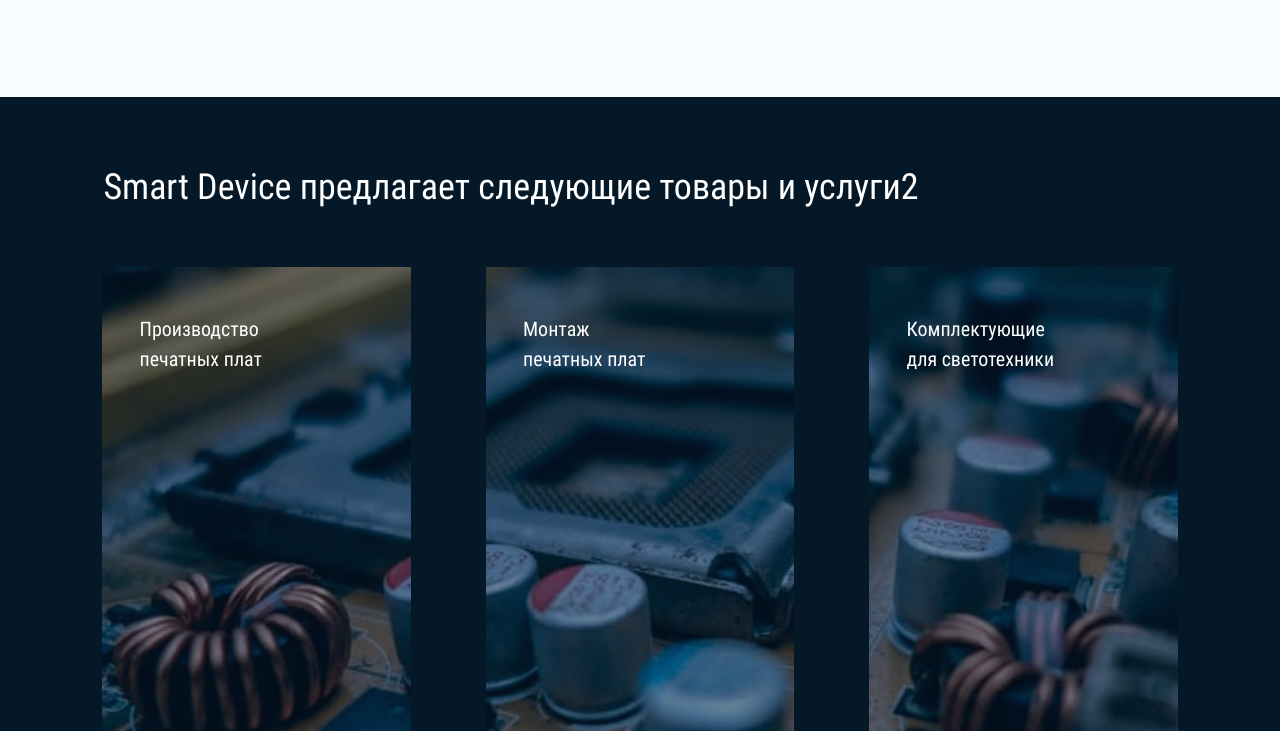
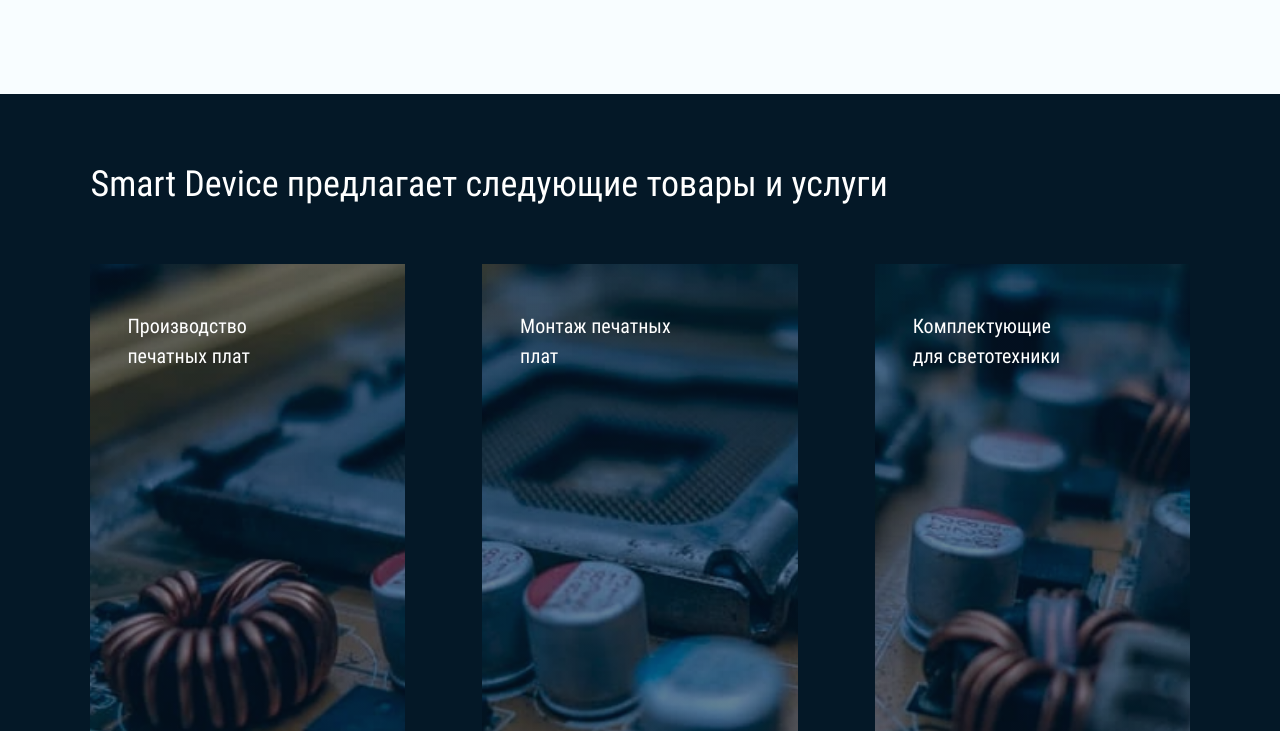
Before and after one commit to Rutia08/Smart-Device, a website built with webpack: page source/index.html in a window 1280 px wide. Shown: the part 2069-2800 px from the top of the page. Built offline with nearby package versions, Linux system fonts and the light colour scheme; files whose address does not match are found by name.

Commit message:
исправляет ошибки тестирования часть 2

```diff
--- a/source/index.html
+++ b/source/index.html
@@ -43,7 +43,7 @@
         <a class="header__button btn" href="#" data-open-modal="feedback">Заказать звонок</a>
       </div>
     </header>
-    <main>
+    <main class="main">
       <h1 class="visually-hidden">Поставляем электронные комплектующие, производим печатные платы.</h1>
       <section class="promo">
         <div class="promo__wrapper">
@@ -105,13 +105,13 @@
               <p>Smart Device - это команда профессионалов. Через нас прошло более 1 000 000 клиентов, 70% из которых продолжают сотрудничество по сей день. На данный момент насчитывается более 14 офисов по всей стране и 20 городов присутствия.</p>
               <p>Мы стремимся к постоянному развитию и повышению уровня качества продукции, производимой внутри компании. Использование инновационных технологий помогает экономить деньги и время наших клиентов</p>
             </div>
-            <button class="about__button btn about__button--nojs" type="button" data-about-button data-about-button-closed="Подробнее" data-about-button-open="Скрыть">Подробнее</button>
+            <button class="about__button btn about__button--nojs" type="button" data-about-button data-about-button-closed="Подробнее" data-about-button-open="Свернуть">Подробнее</button>
           </div>
         </div>
       </section>
       <section class="catalog">
         <div class="catalog__wrapper">
-          <h2 data-catalog-header data-catalog-header-short="Товары и услуги Smart Device" data-catalog-header-long="Smart Device предлагает следующие товары и услуги2">Smart Device предлагает следующие товары и услуги</h2>
+          <h2 data-catalog-header data-catalog-header-short="Товары и услуги Smart Device" data-catalog-header-long="Smart Device предлагает следующие товары и услуги">Smart Device предлагает следующие товары и услуги</h2>
           <ul class="catalog__list">
             <li class="catalog__item catalog__item--production">
               <a href="#">
--- a/source/sass/blocks/about.scss
+++ b/source/sass/blocks/about.scss
@@ -4,19 +4,16 @@
   padding: 0 clamp($wrapper-padding-desktop-min, $about-wrapper-padding-right-desktop, $about-wrapper-padding-right-desktop-max) 100px clamp($wrapper-padding-desktop-min, $wrapper-padding-desktop, $wrapper-padding-desktop-max);
 
   @include vp-1439 {
-    padding-left: 8%;
-    padding-right: 8%;
-    min-width: 1024px;
+    padding-left: 7%;
+    padding-right: 7%;
   }
 
   @include vp-1023 {
     padding: 39px clamp($wrapper-padding-tablet-min, $wrapper-padding-tablet, $wrapper-padding-tablet-max) 80px;
-    min-width: 768px;
   }
 
   @include vp-767 {
     padding: 25px clamp($wrapper-padding-mobile-min, $wrapper-padding-mobile, $wrapper-padding-mobile-max) 80px;
-    min-width: 320px;
   }
 }
 
--- a/source/sass/blocks/advantages.scss
+++ b/source/sass/blocks/advantages.scss
@@ -5,19 +5,16 @@
   padding: 120px clamp($wrapper-padding-desktop-min, $wrapper-padding-desktop, $wrapper-padding-desktop-max);
 
   @include vp-1439 {
-    padding-left: 8%;
-    padding-right: 8%;
-    min-width: 1024px;
+    padding-left: 7%;
+    padding-right: 7%;
   }
 
   @include vp-1023 {
     padding: 80px clamp($wrapper-padding-tablet-min, $wrapper-padding-tablet, $wrapper-padding-tablet-max) 40px;
-    min-width: 768px;
   }
 
   @include vp-767 {
     padding: 50px clamp($wrapper-padding-mobile-min, $wrapper-padding-mobile, $wrapper-padding-mobile-max) 25px;
-    min-width: 320px;
   }
 }
 
--- a/source/sass/blocks/btn.scss
+++ b/source/sass/blocks/btn.scss
@@ -19,6 +19,7 @@
 
   border: none;
   cursor: pointer;
+  user-select: none;
 
   transition: opacity $trans-default;
 
--- a/source/sass/blocks/catalog.scss
+++ b/source/sass/blocks/catalog.scss
@@ -8,19 +8,16 @@
   padding: 65px clamp($wrapper-padding-desktop-min, $wrapper-padding-desktop, $wrapper-padding-desktop-max) 140px;
 
   @include vp-1439 {
-    padding-left: 8%;
-    padding-right: 8%;
-    min-width: 1024px;
+    padding-left: 7%;
+    padding-right: 7%;
   }
 
   @include vp-1023 {
     padding: 55px clamp($wrapper-padding-tablet-min, $wrapper-padding-tablet, $wrapper-padding-tablet-max) 75px;
-    min-width: 768px;
   }
 
   @include vp-767 {
     padding: 47px clamp($wrapper-padding-mobile-min, $wrapper-padding-mobile, $wrapper-padding-mobile-max) 86px;
-    min-width: 320px;
   }
 }
 
--- a/source/sass/blocks/feedback.scss
+++ b/source/sass/blocks/feedback.scss
@@ -12,20 +12,17 @@
   gap: 30px;
 
   @include vp-1439 {
-    padding-left: 8%;
-    padding-right: 8%;
-    min-width: 1024px;
+    padding-left: 7%;
+    padding-right: 7%;
   }
 
   @include vp-1023 {
     padding: 45px clamp($wrapper-padding-tablet-min, $wrapper-padding-tablet, $wrapper-padding-tablet-max) 125px;
-    min-width: 768px;
     grid-template-columns: 1fr;
   }
 
   @include vp-767 {
     padding: 47px clamp($wrapper-padding-mobile-min, $wrapper-padding-mobile, $wrapper-padding-mobile-max) 87px;
-    min-width: 320px;
   }
 
   &::before {
--- a/source/sass/blocks/footer.scss
+++ b/source/sass/blocks/footer.scss
@@ -12,21 +12,18 @@
 
   @include vp-1439 {
     grid-template-columns: repeat(3, 1fr);
-    padding-left: 8%;
-    padding-right: 8%;
-    min-width: 1024px;
+    padding-left: 7%;
+    padding-right: 7%;
   }
 
   @include vp-1023 {
     padding: 50px clamp($wrapper-padding-tablet-min, $wrapper-padding-tablet, $wrapper-padding-tablet-max) 60px;
-    min-width: 768px;
     grid-template-columns: repeat(2, 1fr);
   }
 
   @include vp-767 {
     grid-template-columns: 1fr;
     padding: 35px 0;
-    min-width: 320px;
   }
 }
 
--- a/source/sass/blocks/header.scss
+++ b/source/sass/blocks/header.scss
@@ -10,28 +10,25 @@
 }
 
 .header__wrapper {
+  position: relative;
   margin: 0 auto;
   padding: 30px clamp($wrapper-padding-desktop-min, $wrapper-padding-desktop, $wrapper-padding-desktop-max) 35px;
   max-width: 1920px;
-  min-width: 1220px;
   display: flex;
   justify-content: space-between;
   align-items: flex-start;
 
   @include vp-1439 {
-    padding-left: 8%;
-    padding-right: 8%;
-    min-width: 1024px;
+    padding-left: 7%;
+    padding-right: 7%;
   }
 
   @include vp-1023 {
     padding: 20px clamp($wrapper-padding-tablet-min, $wrapper-padding-tablet, $wrapper-padding-tablet-max) 25px;
-    min-width: 768px;
   }
 
   @include vp-767 {
     padding: 10px clamp($wrapper-padding-mobile-min, $wrapper-padding-mobile, $wrapper-padding-mobile-max) 15px;
-    min-width: 320px;
   }
 }
 
--- /dev/null
+++ b/source/sass/blocks/main.scss
@@ -0,0 +1,3 @@
+.main {
+  flex: auto;
+}
--- a/source/sass/blocks/modal.scss
+++ b/source/sass/blocks/modal.scss
@@ -38,7 +38,7 @@
   align-items: flex-start;
   width: 100%;
   min-height: 100%;
-  padding: 146px 718px 0 702px;
+  padding-top: 146px;
 }
 
 .modal__overlay {
@@ -55,6 +55,7 @@
 .modal__content {
   position: relative;
   border-radius: 3px;
+  margin-right: 16px;
 
   width: 500px;
   min-width: 400px;
--- a/source/sass/blocks/promo.scss
+++ b/source/sass/blocks/promo.scss
@@ -42,8 +42,8 @@
   padding: 214px clamp($wrapper-padding-desktop-min, $wrapper-padding-desktop, $wrapper-padding-desktop-max) 280px;
 
   @include vp-1439 {
-    padding-left: 9%;
-    padding-right: 9%;
+    padding-left: 7%;
+    padding-right: 7%;
   }
 
   @include vp-1023 {
@@ -52,7 +52,6 @@
 
   @include vp-767 {
     padding: 110px clamp($wrapper-padding-mobile-min, $wrapper-padding-mobile, $wrapper-padding-mobile-max) 190px;
-    min-width: 320px;
   }
 }
 
--- a/source/sass/global/reboot.scss
+++ b/source/sass/global/reboot.scss
@@ -10,8 +10,7 @@ body {
   padding: 0;
   min-height: 100vh;
   min-width: 320px;
-  overflow-x: hidden;
-  // overflow-y: hidden;
+  // overflow-x: hidden;
 }
 
 html {
@@ -35,6 +34,8 @@ body {
   width: 100%;
   height: 100%;
   background-color: $color-whisper;
+  display: flex;
+  flex-direction: column;
 }
 
 a {
--- a/source/sass/style.scss
+++ b/source/sass/style.scss
@@ -20,6 +20,7 @@
 
 @import "blocks/btn";
 @import "blocks/header.scss";
+@import "blocks/main.scss";
 @import "blocks/promo.scss";
 @import "blocks/advantages.scss";
 @import "blocks/about.scss";
```
Also changed, not shown: build/css/style.css, build/css/style.min.css, build/index.html, 1 other file.
